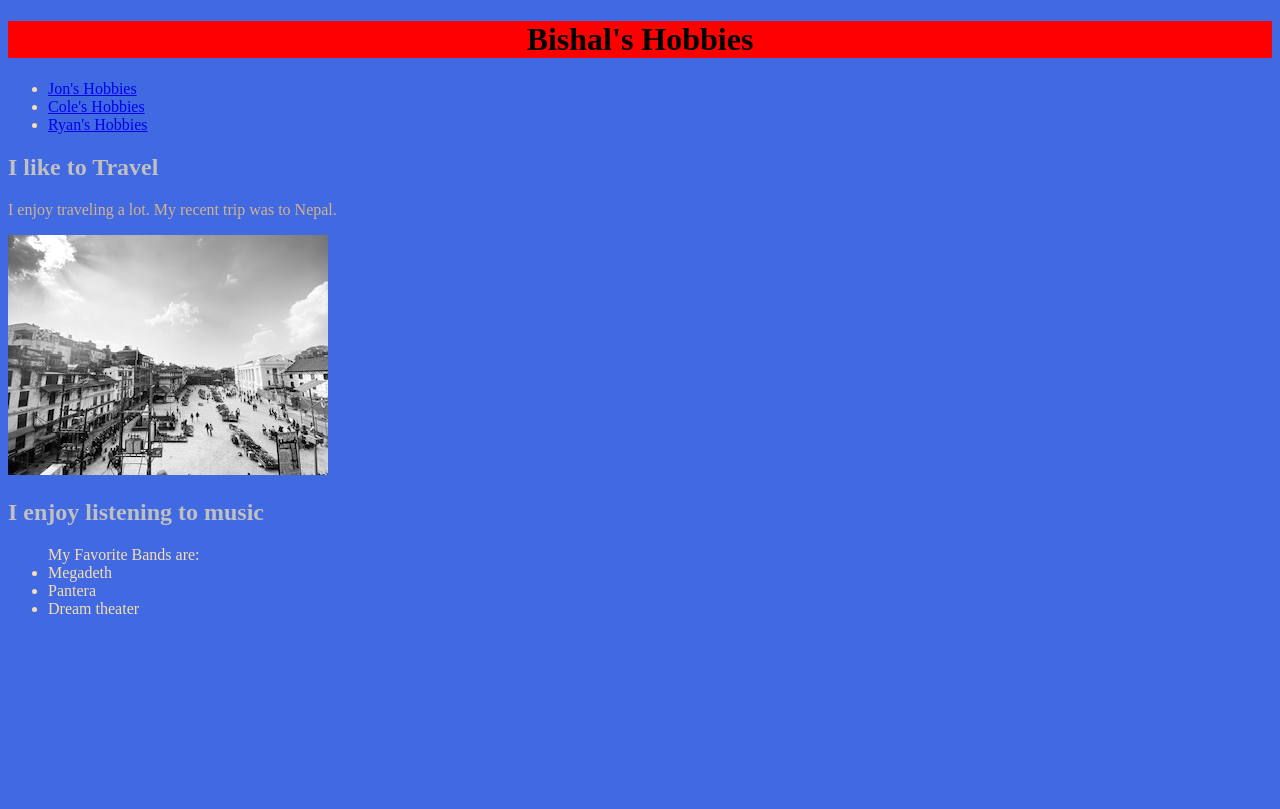
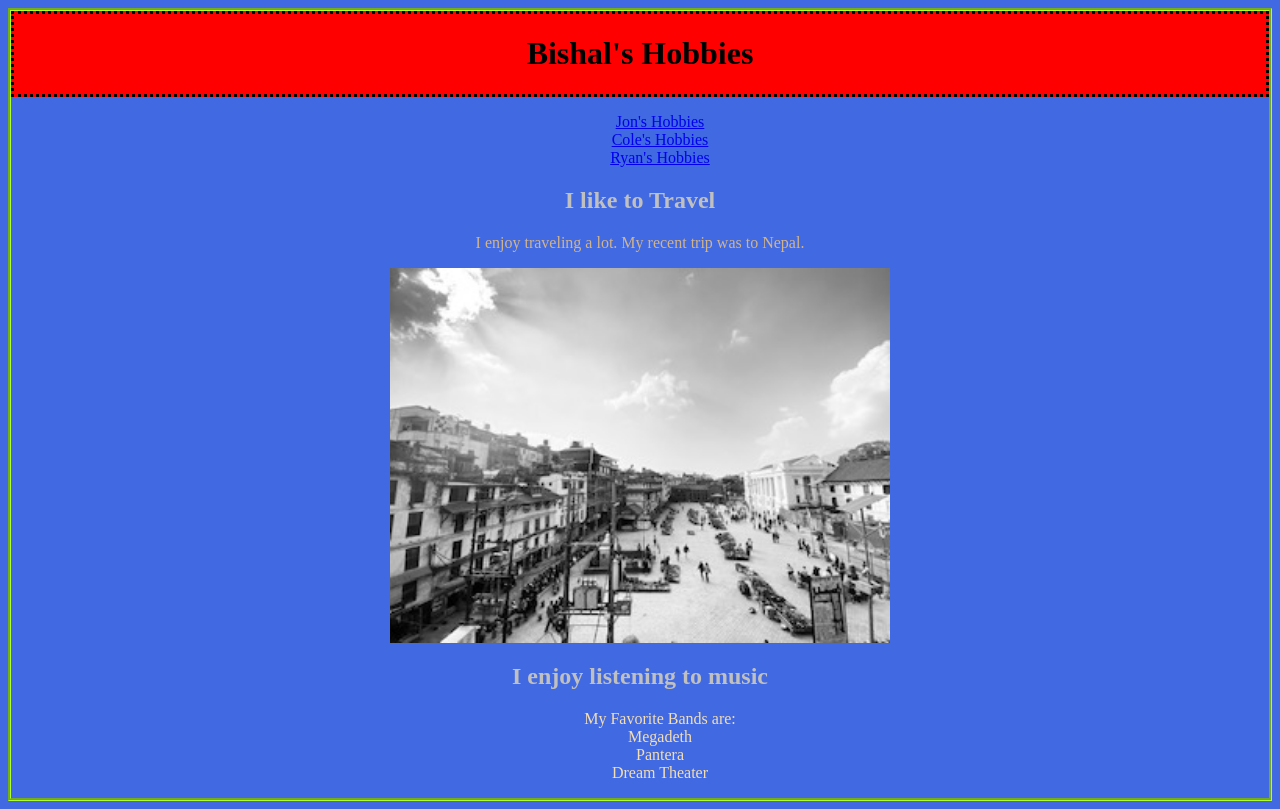
Before and after one commit to bkhanal4351/lab-5, a plain HTML site: page index.html in a window 1280 px wide. Drawn offline with Linux system fonts and the light colour scheme.

Commit message:
made some changes in css

```diff
--- a/index.css
+++ b/index.css
@@ -2,20 +2,39 @@ header
 {
     background-color: red;
     text-align: center;
+    border: black;
+    border-style: dotted;
 }
 
 
 body
 {
     background-color: royalblue;
+    border: greenyellow;
+    border-style: groove;
 }
 h2
 {
     color: silver;
+    text-align: center;
 }
-p{
+p
+{
     color: tan;
+    text-align: center;
+    font-size: medium;
 }
-ul{
+ul
+{
     color: wheat;
+    text-align: center;
+    list-style: none;
 }
+img
+{
+    width: 500px;
+    display: block;
+    margin-left: auto;
+    margin-right: auto;
+
+}
--- a/index.html
+++ b/index.html
@@ -25,7 +25,7 @@
             My Favorite Bands are:
             <li>Megadeth</li>
             <li>Pantera</li>
-            <li>Dream theater</li>
+            <li>Dream Theater</li>
             </ul>
         </p>
 
```
